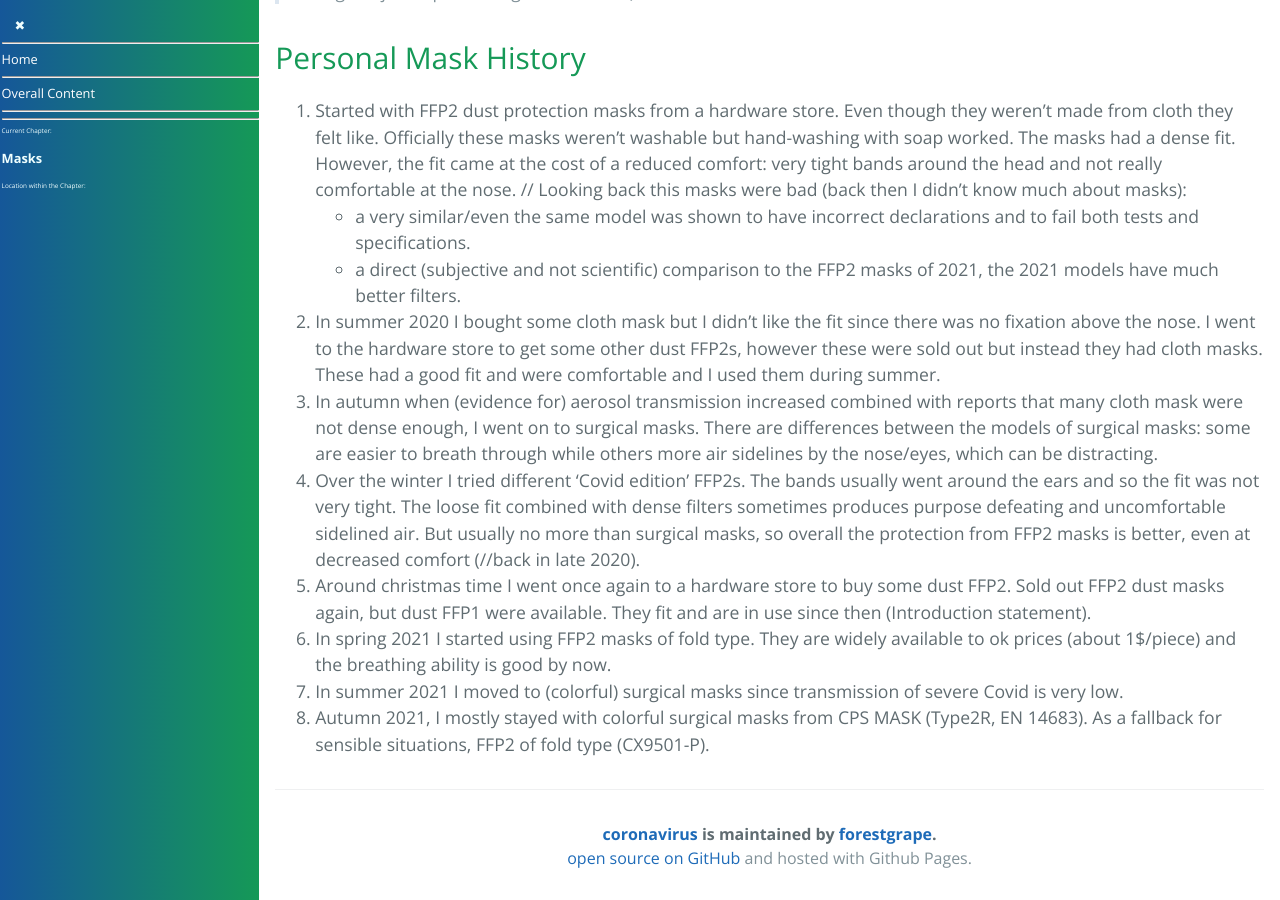
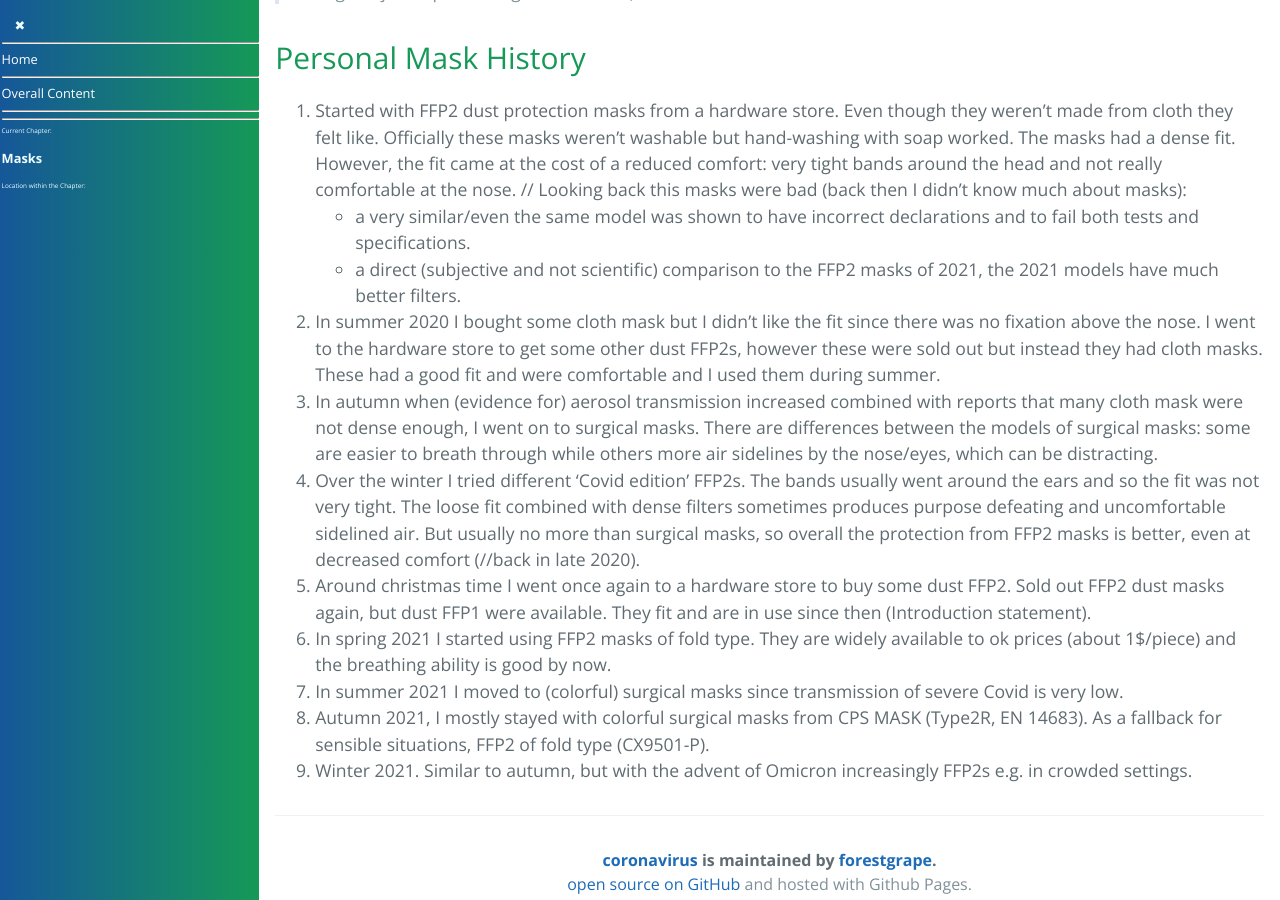
Before and after one commit to forestgrape/coronavirus, a Jekyll site: the page built from 6_prevention_and_treatment/masks.md, in a window 1280 px wide and 900 px high, scrolled down 7210 px. Built offline with Jekyll 4.4.1, drawn with Linux system fonts in a browser that asks for light colours; our own code applies the rules of GitHub Pages for plain Markdown files.

Commit message:
masks in winter 21

```diff
--- a/6_prevention_and_treatment/masks.md
+++ b/6_prevention_and_treatment/masks.md
@@ -183,3 +183,4 @@ __Drawbacks__: Taken on/off is cumbersome, for short time usage I prefer surgica
 6. In spring 2021 I started using FFP2 masks of fold type. They are widely available to ok prices (about 1$/piece) and the breathing ability is good by now.
 7. In summer 2021 I moved to (colorful) surgical masks since transmission of severe Covid is very low.
 8. Autumn 2021, I mostly stayed with colorful surgical masks from CPS MASK (Type2R, EN 14683). As a fallback for sensible situations, FFP2 of fold type (CX9501-P).
+9. Winter 2021. Similar to autumn, but with the advent of Omicron increasingly FFP2s e.g. in crowded settings.
```
